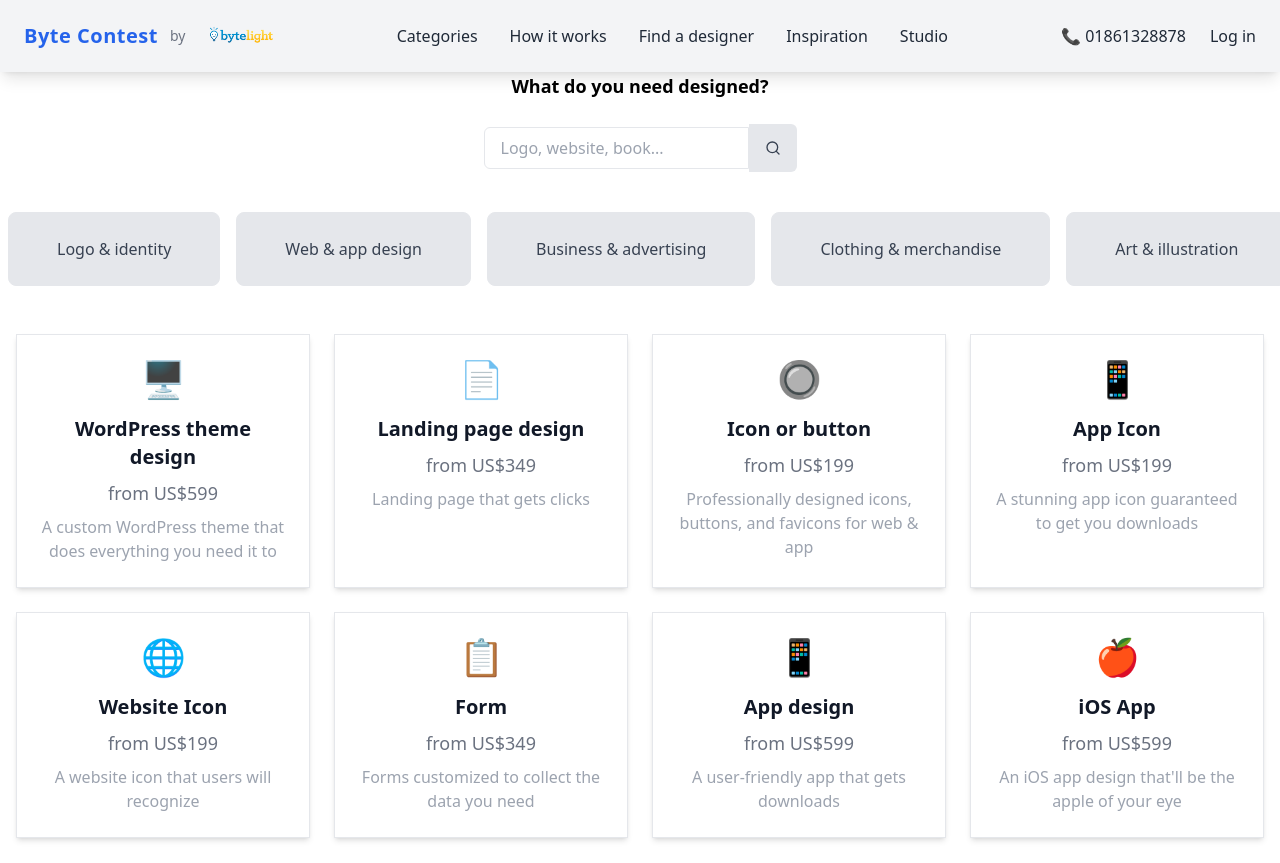
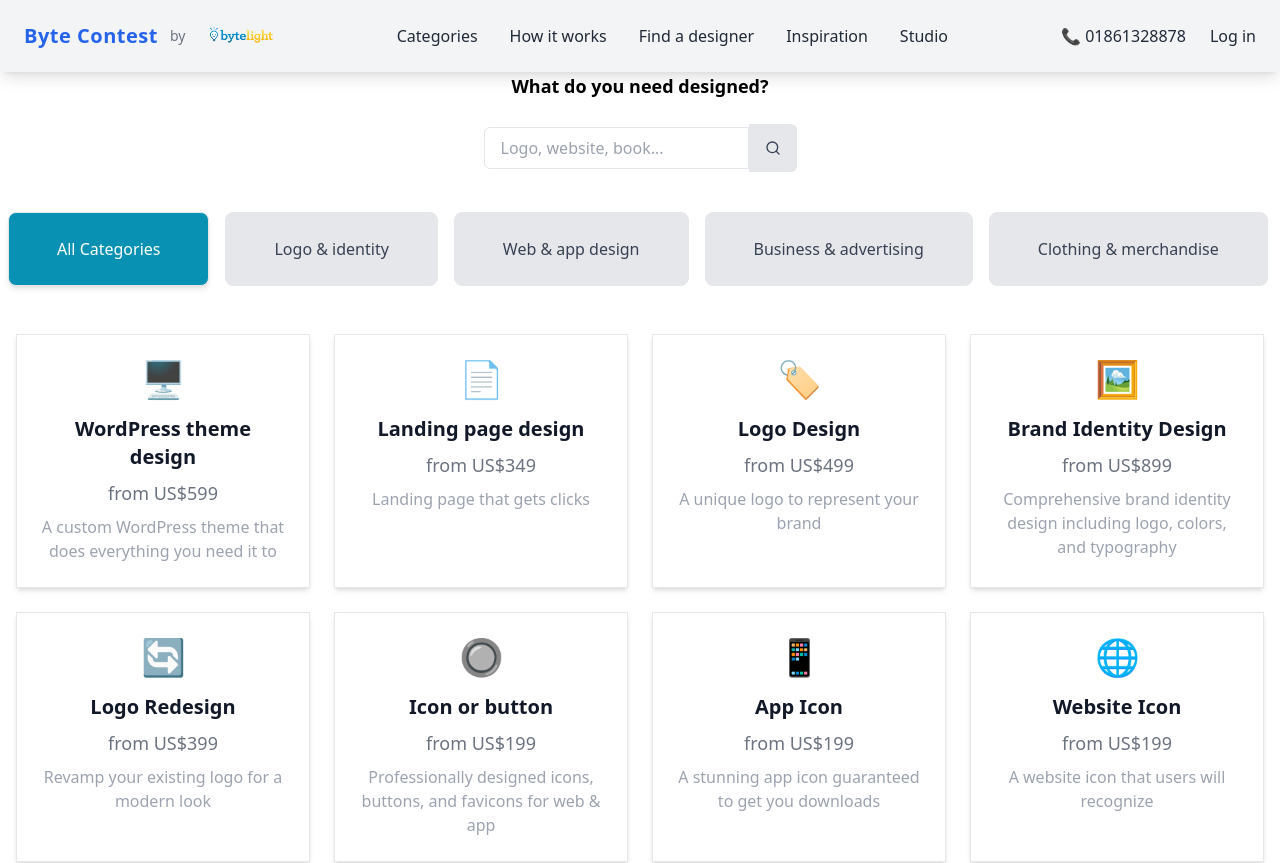
Before and after one commit to Byte-Light/byte-contest, a Next.js app: page /categories in a window 1280 px wide. Shown: the top 863 px of the page. Built offline with nearby package versions, Linux system fonts and the light colour scheme.

Commit message:
filtering based on button click

```diff
--- a/app/categories/page.tsx
+++ b/app/categories/page.tsx
@@ -5,11 +5,12 @@ import React, { useState } from 'react';
 
 const Categories = () => {
   const [searchQuery, setSearchQuery] = useState('');
+  const [selectedCategory, setSelectedCategory] = useState<string | null>(null);
 
   return (
     <div>
-      <ScrollButtons onSearch={setSearchQuery} />
-      <PricingCards searchQuery={searchQuery} />
+      <ScrollButtons onSearch={setSearchQuery} onSelectCategory={setSelectedCategory} />
+      <PricingCards searchQuery={searchQuery} selectedCategory={selectedCategory} />
     </div>
   );
 };
--- a/components/categories/PricingCards.tsx
+++ b/components/categories/PricingCards.tsx
@@ -3,24 +3,25 @@ import React, { useState, useEffect } from 'react';
 import services from './servicesData'; // Import the services data
 
 interface PricingCardsProps {
-  searchQuery: string; // Add the searchQuery prop
+  searchQuery: string;
+  selectedCategory: string | null; // Accept category prop
 }
 
-const PricingCards: React.FC<PricingCardsProps> = ({ searchQuery }) => {
+const PricingCards: React.FC<PricingCardsProps> = ({ searchQuery, selectedCategory }) => {
   const [currentPage, setCurrentPage] = useState(1);
   const pageSize = 8; // Number of services per page
 
-  // Filter services based on the search query
-  const filteredServices = services.filter((service) =>
-    service.title.toLowerCase().includes(searchQuery.toLowerCase())
-  );
+  // Filter services based on search query and selected category
+  const filteredServices = services.filter((service) => {
+    const matchesSearchQuery = service.title.toLowerCase().includes(searchQuery.toLowerCase());
+    const matchesCategory = selectedCategory ? service.category === selectedCategory : true; // Use category for filtering, show all if null
+    return matchesSearchQuery && matchesCategory;
+  });
 
-  // Reset the page to 1 whenever the search query changes
   useEffect(() => {
-    setCurrentPage(1);
-  }, [searchQuery]);
+    setCurrentPage(1); // Reset to first page when filters change
+  }, [searchQuery, selectedCategory]);
 
-  // Calculate the range of services for the current page
   const lastIndex = currentPage * pageSize;
   const firstIndex = lastIndex - pageSize;
   const currentServices = filteredServices.slice(firstIndex, lastIndex);
@@ -41,30 +42,24 @@ const PricingCards: React.FC<PricingCardsProps> = ({ searchQuery }) => {
 
   return (
     <div className="py-8 px-4 max-w-7xl mx-auto">
-      {/* Services Grid */}
       <div className="grid grid-cols-2 sm:grid-cols-2 lg:grid-cols-4 gap-6">
         {currentServices.map((service, index) => (
           <div
             key={index}
             className="p-6 border border-gray-200 rounded-none shadow-md flex flex-col items-center text-center transition-shadow duration-300 hover:shadow-xl group cursor-pointer"
           >
-            {/* Icon */}
             <div className="text-4xl mb-4 text-gray-600 group-hover:text-blue-600">
               {service.icon}
             </div>
-            {/* Title */}
             <h3 className="text-xl font-semibold mb-2 text-gray-900 group-hover:text-blue-600">
               {service.title}
             </h3>
-            {/* Price */}
             <p className="text-gray-500 text-lg mb-2">{service.price}</p>
-            {/* Description */}
             <p className="text-gray-400">{service.description}</p>
           </div>
         ))}
       </div>
 
-      {/* Pagination Controls */}
       <div className="flex justify-center mt-8">
         <button
           onClick={handlePrevPage}
--- a/components/categories/ScrollButtons.tsx
+++ b/components/categories/ScrollButtons.tsx
@@ -19,21 +19,19 @@ const options: Option[] = [
 
 interface ScrollButtonsProps {
   onSearch: (query: string) => void;
+  onSelectCategory: (category: string | null) => void; // Modify this prop to handle category
 }
 
-const ScrollButtons: React.FC<ScrollButtonsProps> = ({ onSearch }) => {
+const ScrollButtons: React.FC<ScrollButtonsProps> = ({ onSearch, onSelectCategory }) => {
   const [selected, setSelected] = useState<string | null>(null);
   const [searchQuery, setSearchQuery] = useState<string>('');
 
-  // Reference for the scroll container
   const scrollContainerRef = useRef<HTMLDivElement>(null);
 
-  // State to track mouse dragging
   const [isDragging, setIsDragging] = useState(false);
   const [startX, setStartX] = useState<number>(0);
   const [scrollLeft, setScrollLeft] = useState<number>(0);
 
-  // Handle mouse down
   const handleMouseDown = (e: React.MouseEvent) => {
     const container = scrollContainerRef.current;
     if (container) {
@@ -43,39 +41,39 @@ const ScrollButtons: React.FC<ScrollButtonsProps> = ({ onSearch }) => {
     }
   };
 
-  // Handle mouse up
   const handleMouseUp = () => {
     setIsDragging(false);
   };
 
-  // Handle mouse leave
   const handleMouseLeave = () => {
     setIsDragging(false);
   };
 
-  // Handle mouse move
   const handleMouseMove = (e: React.MouseEvent) => {
     if (!isDragging) return;
     e.preventDefault();
     const container = scrollContainerRef.current;
     if (container) {
       const x = e.pageX - container.offsetLeft;
-      const walk = (x - startX) * 2; // 2 = scroll speed factor
+      const walk = (x - startX) * 2;
       container.scrollLeft = scrollLeft - walk;
     }
   };
 
-  // Handle search input change
   const handleSearchChange = (e: React.ChangeEvent<HTMLInputElement>) => {
     setSearchQuery(e.target.value);
     onSearch(e.target.value);
+  };
+
+  const handleSelectAllCategories = () => {
+    setSelected(null); // Reset category selection
+    onSelectCategory(null); // Show all categories
   };
 
   return (
     <div className="space-y-6">
       <h2 className="text-lg font-semibold text-center">What do you need designed?</h2>
 
-      {/* Search Input */}
       <div className="flex justify-center items-center mb-4">
         <input
           type="text"
@@ -91,7 +89,6 @@ const ScrollButtons: React.FC<ScrollButtonsProps> = ({ onSearch }) => {
         </button>
       </div>
 
-      {/* Scrollable container with horizontal scroll and hidden scrollbar */}
       <div className="flex justify-center items-center">
         <div
           className="flex items-center gap-4 overflow-x-auto py-4 px-2 no-scrollbar"
@@ -102,11 +99,23 @@ const ScrollButtons: React.FC<ScrollButtonsProps> = ({ onSearch }) => {
           onMouseMove={handleMouseMove}
           style={{ cursor: isDragging ? 'grabbing' : 'grab' }}
         >
-          {/* Options Buttons */}
+          <button
+            onClick={handleSelectAllCategories}
+            className={`px-12 py-6 whitespace-nowrap rounded-lg border transition-colors ${
+              selected === null
+                ? 'bg-cyan-600 text-white shadow-md'
+                : 'bg-gray-200 text-gray-700 hover:bg-gray-300'
+            }`}
+          >
+            All Categories
+          </button>
           {options.map((option) => (
             <button
               key={option.value}
-              onClick={() => setSelected(option.value)}
+              onClick={() => {
+                setSelected(option.value);
+                onSelectCategory(option.value); // Pass category to parent
+              }}
               className={`px-12 py-6 whitespace-nowrap rounded-lg border transition-colors ${
                 selected === option.value
                   ? 'bg-cyan-600 text-white shadow-md'
--- a/components/categories/servicesData.ts
+++ b/components/categories/servicesData.ts
@@ -3,6 +3,7 @@ export interface Service {
   price: string;
   description: string;
   icon: string;
+  category: string;  // Add category property
 }
 
 const services: Service[] = [
@@ -11,193 +12,360 @@ export interface Service {
     price: 'from US$599',
     description: 'A custom WordPress theme that does everything you need it to',
     icon: '🖥️',
+    category: 'web',  // Web & app design
   },
   {
     title: 'Landing page design',
     price: 'from US$349',
     description: 'Landing page that gets clicks',
     icon: '📄',
+    category: 'web',  // Web & app design
+  },
+  {
+    title: 'Logo Design',
+    price: 'from US$499',
+    description: 'A unique logo to represent your brand',
+    icon: '🏷️',
+    category: 'logo',  // Logo & identity
+  },
+  {
+    title: 'Brand Identity Design',
+    price: 'from US$899',
+    description: 'Comprehensive brand identity design including logo, colors, and typography',
+    icon: '🖼️',
+    category: 'logo',  // Logo & identity
+  },
+  {
+    title: 'Logo Redesign',
+    price: 'from US$399',
+    description: 'Revamp your existing logo for a modern look',
+    icon: '🔄',
+    category: 'logo',  // Logo & identity
   },
   {
     title: 'Icon or button',
     price: 'from US$199',
     description: 'Professionally designed icons, buttons, and favicons for web & app',
     icon: '🔘',
+    category: 'web',  // Web & app design
   },
   {
     title: 'App Icon',
     price: 'from US$199',
     description: 'A stunning app icon guaranteed to get you downloads',
     icon: '📱',
+    category: 'web',  // Web & app design
   },
   {
     title: 'Website Icon',
     price: 'from US$199',
     description: 'A website icon that users will recognize',
     icon: '🌐',
+    category: 'web',  // Web & app design
   },
   {
     title: 'Form',
     price: 'from US$349',
     description: 'Forms customized to collect the data you need',
     icon: '📋',
+    category: 'web',  // Web & app design
   },
   {
     title: 'App design',
     price: 'from US$599',
     description: 'A user-friendly app that gets downloads',
     icon: '📱',
+    category: 'web',  // Web & app design
   },
   {
     title: 'iOS App',
     price: 'from US$599',
     description: "An iOS app design that'll be the apple of your eye",
     icon: '🍎',
+    category: 'web',  // Web & app design
   },
   {
     title: 'Web Development',
     price: 'from US$999',
     description: 'Custom web development tailored to your needs',
     icon: '🌐',
+    category: 'web',  // Web & app design
   },
   {
     title: 'E-commerce design',
     price: 'from US$899',
     description: 'An e-commerce design to boost your sales',
     icon: '🛒',
+    category: 'web',  // Web & app design
   },
   {
     title: 'SEO Services',
     price: 'from US$499',
     description: 'SEO services to rank your website higher on search engines',
     icon: '🔍',
+    category: 'web',  // Web & app design
   },
   {
     title: 'Custom Widget',
     price: 'from US$299',
     description: 'Design and development of custom widgets',
     icon: '🔧',
+    category: 'web',  // Web & app design
   },
   {
     title: 'Graphic Design',
     price: 'from US$399',
     description: 'Creative graphic designs for any type of project',
     icon: '🎨',
+    category: 'art',  // Art & illustration
   },
   {
     title: 'Logo Animation',
     price: 'from US$599',
     description: 'Animated logos to bring your brand to life',
     icon: '🚀',
+    category: 'logo',  // Logo & identity
   },
   {
     title: 'Video Editing',
     price: 'from US$699',
     description: 'Professional video editing services',
     icon: '🎥',
+    category: 'business',  // Business & advertising
   },
   {
     title: 'Social Media Design',
     price: 'from US$249',
     description: 'Engaging social media designs to boost your brand',
     icon: '📱',
+    category: 'business',  // Business & advertising
   },
   {
     title: 'Business Card Design',
     price: 'from US$149',
     description: 'Custom business card designs for professionals',
     icon: '💼',
+    category: 'business',  // Business & advertising
   },
   {
     title: 'Brochure Design',
     price: 'from US$349',
     description: 'Design of brochures that engage your audience',
     icon: '📑',
+    category: 'business',  // Business & advertising
   },
   {
     title: 'Flyer Design',
     price: 'from US$199',
     description: 'Creative flyer designs for promotions or events',
     icon: '📄',
+    category: 'business',  // Business & advertising
   },
   {
     title: 'Print Ad Design',
     price: 'from US$299',
     description: 'Effective print ads for newspapers and magazines',
     icon: '📰',
+    category: 'business',  // Business & advertising
   },
   {
     title: 'Email Template Design',
     price: 'from US$249',
     description: 'Custom email templates for newsletters or campaigns',
     icon: '✉️',
+    category: 'business',  // Business & advertising
   },
   {
     title: 'Infographic Design',
     price: 'from US$349',
     description: 'Visually appealing infographics for data storytelling',
     icon: '📊',
+    category: 'business',  // Business & advertising
   },
   {
     title: 'Presentation Design',
     price: 'from US$449',
     description: 'Professional presentations that impress your audience',
     icon: '📊',
+    category: 'business',  // Business & advertising
   },
   {
     title: 'Book Cover Design',
     price: 'from US$499',
     description: 'Custom book cover designs for authors',
     icon: '📚',
+    category: 'book',  // Book & magazine
   },
   {
     title: 'Album Cover Design',
     price: 'from US$349',
     description: 'Custom album cover designs for musicians',
     icon: '🎶',
+    category: 'book',  // Book & magazine
   },
   {
     title: 'Resume Design',
     price: 'from US$199',
     description: 'Standout resumes designed to get you hired',
     icon: '📝',
+    category: 'business',  // Business & advertising
   },
   {
     title: 'Poster Design',
     price: 'from US$249',
     description: 'Eye-catching posters for promotions or events',
     icon: '🖼️',
+    category: 'business',  // Business & advertising
   },
   {
     title: 'Event Invitation Design',
     price: 'from US$199',
     description: 'Beautifully designed event invitations',
     icon: '🎉',
+    category: 'business',  // Business & advertising
   },
   {
     title: 'Banner Ad Design',
     price: 'from US$299',
     description: 'Effective banner ad designs for digital marketing',
     icon: '📱',
+    category: 'business',  // Business & advertising
   },
   {
     title: 'T-shirt Design',
     price: 'from US$199',
     description: 'Custom t-shirt designs for businesses or events',
     icon: '👕',
+    category: 'clothing',  // Clothing & merchandise
   },
   {
     title: 'Mug Design',
     price: 'from US$99',
     description: 'Personalized mug designs for your brand or events',
     icon: '☕',
+    category: 'clothing',  // Clothing & merchandise
   },
   {
     title: 'Sticker Design',
     price: 'from US$149',
     description: 'Custom stickers for branding and promotions',
     icon: '🏷️',
+    category: 'clothing',  // Clothing & merchandise
   },
+    {
+      title: 'Packaging Design',
+      price: 'from US$399',
+      description: 'Creative packaging design that stands out on shelves',
+      icon: '📦',
+      category: 'packaging',  // Packaging & label
+    },
+    {
+      title: 'Product Label Design',
+      price: 'from US$299',
+      description: 'Eye-catching product label designs for retail',
+      icon: '🏷️',
+      category: 'packaging',  // Packaging & label
+    },
+    {
+      title: 'Custom Box Design',
+      price: 'from US$499',
+      description: 'Custom-designed boxes for products or gifts',
+      icon: '📤',
+      category: 'packaging',  // Packaging & label
+    },
+    {
+      title: 'Food Packaging Design',
+      price: 'from US$599',
+      description: 'Unique and safe packaging designs for food products',
+      icon: '🍱',
+      category: 'packaging',  // Packaging & label
+    },
+    {
+      title: 'Stationery Design',
+      price: 'from US$199',
+      description: 'Custom stationery design for business or personal use',
+      icon: '✏️',
+      category: 'business',  // Business & advertising
+    },
+    {
+      title: 'Calendar Design',
+      price: 'from US$249',
+      description: 'Personalized calendars for marketing or gifts',
+      icon: '📅',
+      category: 'business',  // Business & advertising
+    },
+    {
+      title: 'Magazine Layout Design',
+      price: 'from US$599',
+      description: 'Professionally designed magazine layouts',
+      icon: '📰',
+      category: 'book',  // Book & magazine
+    },
+    {
+      title: 'Newsletter Design',
+      price: 'from US$299',
+      description: 'Custom-designed newsletters for effective communication',
+      icon: '📰',
+      category: 'business',  // Business & advertising
+    },
+    {
+      title: 'CD/DVD Cover Design',
+      price: 'from US$199',
+      description: 'Custom designs for CD or DVD covers',
+      icon: '💿',
+      category: 'book',  // Book & magazine
+    },
+    {
+      title: 'Poster for Music Event',
+      price: 'from US$249',
+      description: 'Vibrant posters for music events or concerts',
+      icon: '🎶',
+      category: 'art',  // Art & illustration
+    },
+    {
+      title: 'Personalized Invitation Design',
+      price: 'from US$199',
+      description: 'Custom event invitations for weddings, birthdays, etc.',
+      icon: '🎁',
+      category: 'business',  // Business & advertising
+    },
+    {
+      title: '3D Product Rendering',
+      price: 'from US$799',
+      description: 'High-quality 3D rendering of your product',
+      icon: '🎞️',
+      category: 'packaging',  // Packaging & label
+    },
+    {
+      title: 'Retail Signage Design',
+      price: 'from US$499',
+      description: 'Custom signage designs for retail stores',
+      icon: '🛍️',
+      category: 'business',  // Business & advertising
+    },
+    {
+      title: 'Vehicle Wrap Design',
+      price: 'from US$999',
+      description: 'Creative vehicle wrap designs to promote your business',
+      icon: '🚗',
+      category: 'business',  // Business & advertising
+    },
+    {
+      title: 'Custom Badge Design',
+      price: 'from US$149',
+      description: 'Personalized badge designs for events or companies',
+      icon: '🎖️',
+      category: 'clothing',  // Clothing & merchandise
+    },
+    {
+      title: 'Merchandise Packaging Design',
+      price: 'from US$599',
+      description: 'Packaging designs for promotional merchandise',
+      icon: '📦',
+      category: 'packaging',  // Packaging & label
+    },
+
+
 ];
 
 export default services;
```
Lines whose indentation alone changed are shown as unchanged.
